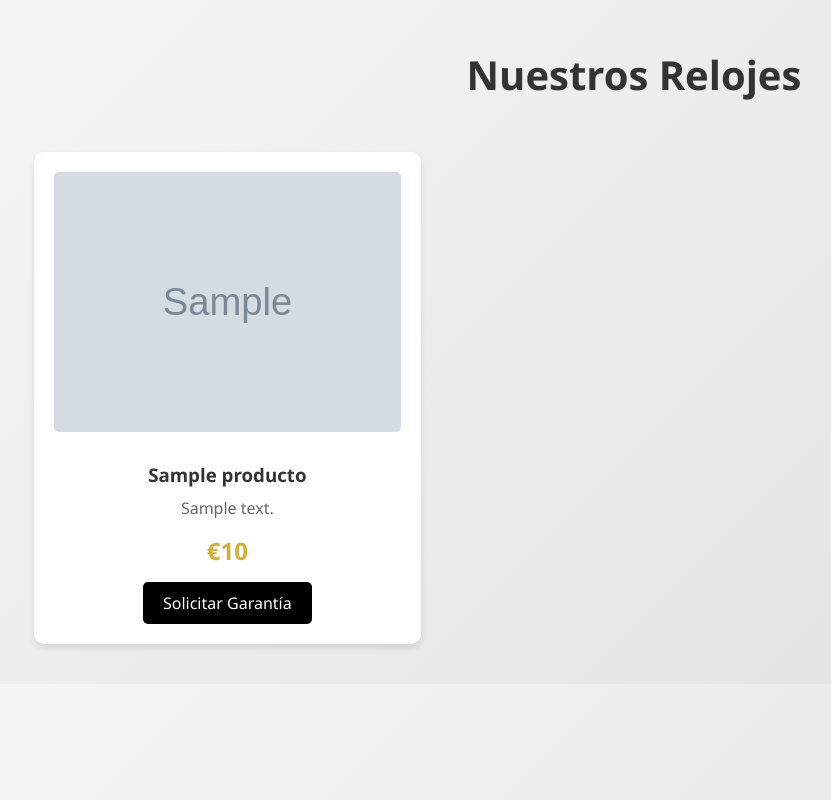
After one commit to CloritoxD/Kairos, a Django app: template usuarios/templates/usuarios/productos.html in a window 1280 px wide. The commit adds this page. Shown: the whole page, without its empty margins (6-837 px from the left). Run offline with Django 5.2, Linux system fonts and the light colour scheme; the template is opened without the code that fills it: most values are stand-ins (such as "Sample title", 1, 10 or a date in 2020); grey boxes marked "Sample" are stand-in pictures.

Commit message:
Estilos 1.3

```diff
--- /dev/null
+++ b/usuarios/templates/usuarios/productos.html
@@ -0,0 +1,102 @@
+<!DOCTYPE html>
+<html lang="es">
+<head>
+    <meta charset="UTF-8">
+    <meta name="viewport" content="width=device-width, initial-scale=1.0">
+    <title>Productos</title>
+    <style>
+        body {
+            font-family: 'Segoe UI', Tahoma, Geneva, Verdana, sans-serif;
+            background: linear-gradient(135deg, #f5f5f5 0%, #e0e0e0 100%);
+            margin: 0;
+            padding: 20px;
+        }
+
+        .productos-grid {
+            display: grid;
+            grid-template-columns: repeat(auto-fill, minmax(300px, 1fr));
+            gap: 20px;
+            padding: 20px;
+        }
+
+        .producto-card {
+            background: white;
+            border-radius: 10px;
+            padding: 20px;
+            box-shadow: 0 4px 6px rgba(0, 0, 0, 0.1);
+            text-align: center;
+            transition: transform 0.3s ease;
+        }
+
+        .producto-card:hover {
+            transform: translateY(-5px);
+        }
+
+        .producto-card img {
+            max-width: 100%;
+            height: auto;
+            border-radius: 5px;
+            margin-bottom: 15px;
+        }
+
+        .producto-card h3 {
+            color: #333;
+            margin: 10px 0;
+        }
+
+        .producto-card p {
+            color: #666;
+            margin: 10px 0;
+        }
+
+        .precio {
+            font-size: 1.5em;
+            color: #d4af37;
+            font-weight: bold;
+            margin: 15px 0;
+        }
+
+        .btn-garantia {
+            display: inline-block;
+            background: #000;
+            color: white;
+            padding: 10px 20px;
+            text-decoration: none;
+            border-radius: 5px;
+            transition: background 0.3s ease;
+        }
+
+        .btn-garantia:hover {
+            background: #d4af37;
+        }
+
+        .header {
+            text-align: center;
+            margin-bottom: 30px;
+        }
+
+        .header h1 {
+            color: #333;
+            font-size: 2.5em;
+            margin-bottom: 10px;
+        }
+    </style>
+</head>
+<body>
+    <div class="header">
+        <h1>Nuestros Relojes</h1>
+    </div>
+
+    <div class="productos-grid">
+        {% for producto in productos %}
+        <div class="producto-card">
+            <img src="{{ producto.imagen }}" alt="{{ producto.nombre }}">
+            <h3>{{ producto.nombre }}</h3>
+            <p>{{ producto.descripcion }}</p>
+            <div class="precio">€{{ producto.precio }}</div>
+            <a href="{% url 'solicitar_garantia' producto.id %}" class="btn-garantia">Solicitar Garantía</a>
+        </div>
+        {% endfor %}
+    </div>
+</body>
+</html>
```
Also changed, not shown: usuarios/templates/usuarios/inicio_sesion.html (+7 -7 lines), usuarios/templates/usuarios/register.html (+8 -8 lines), usuarios/templates/usuarios/solicitar_garantia.html (added, +85 -0 lines).
